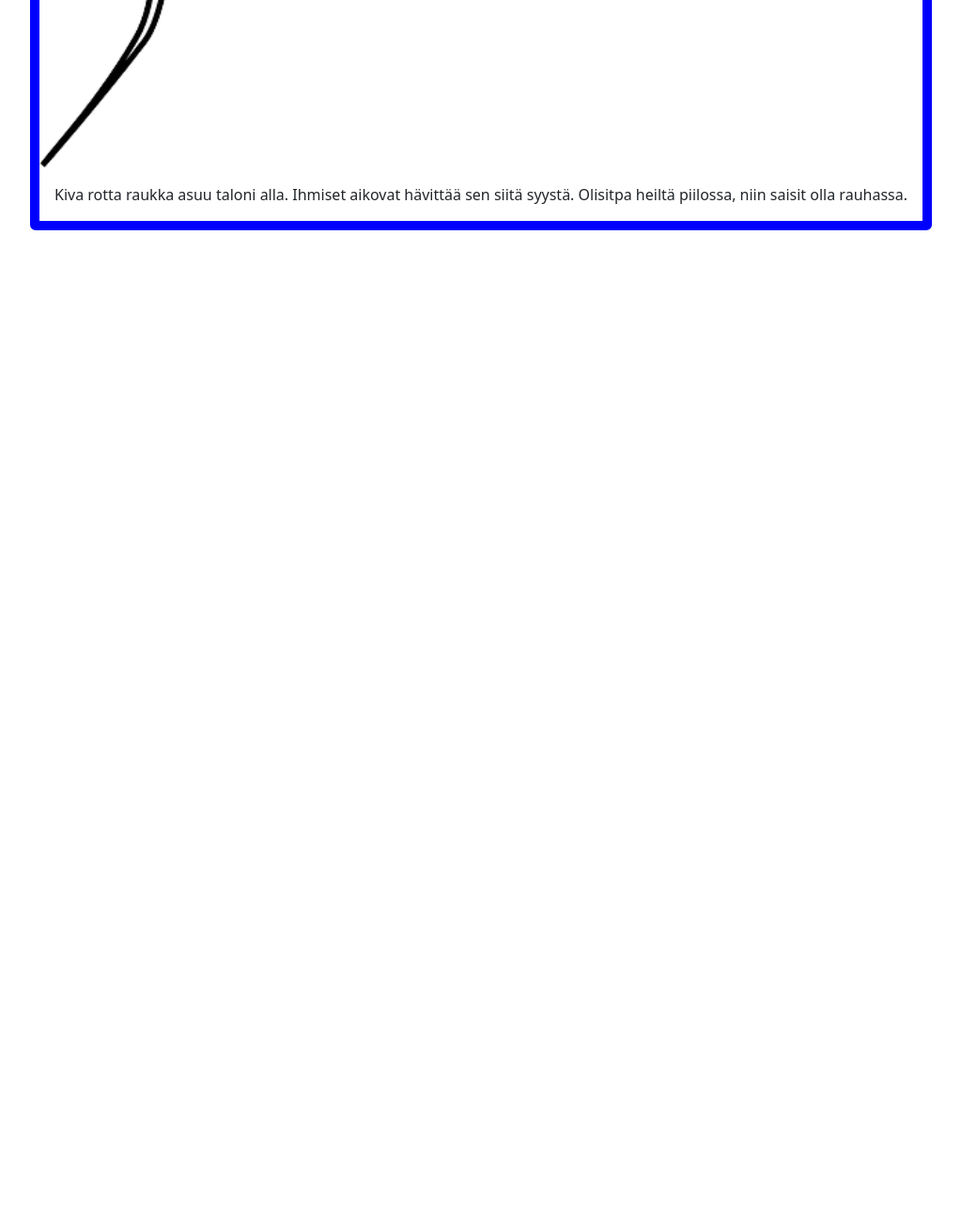
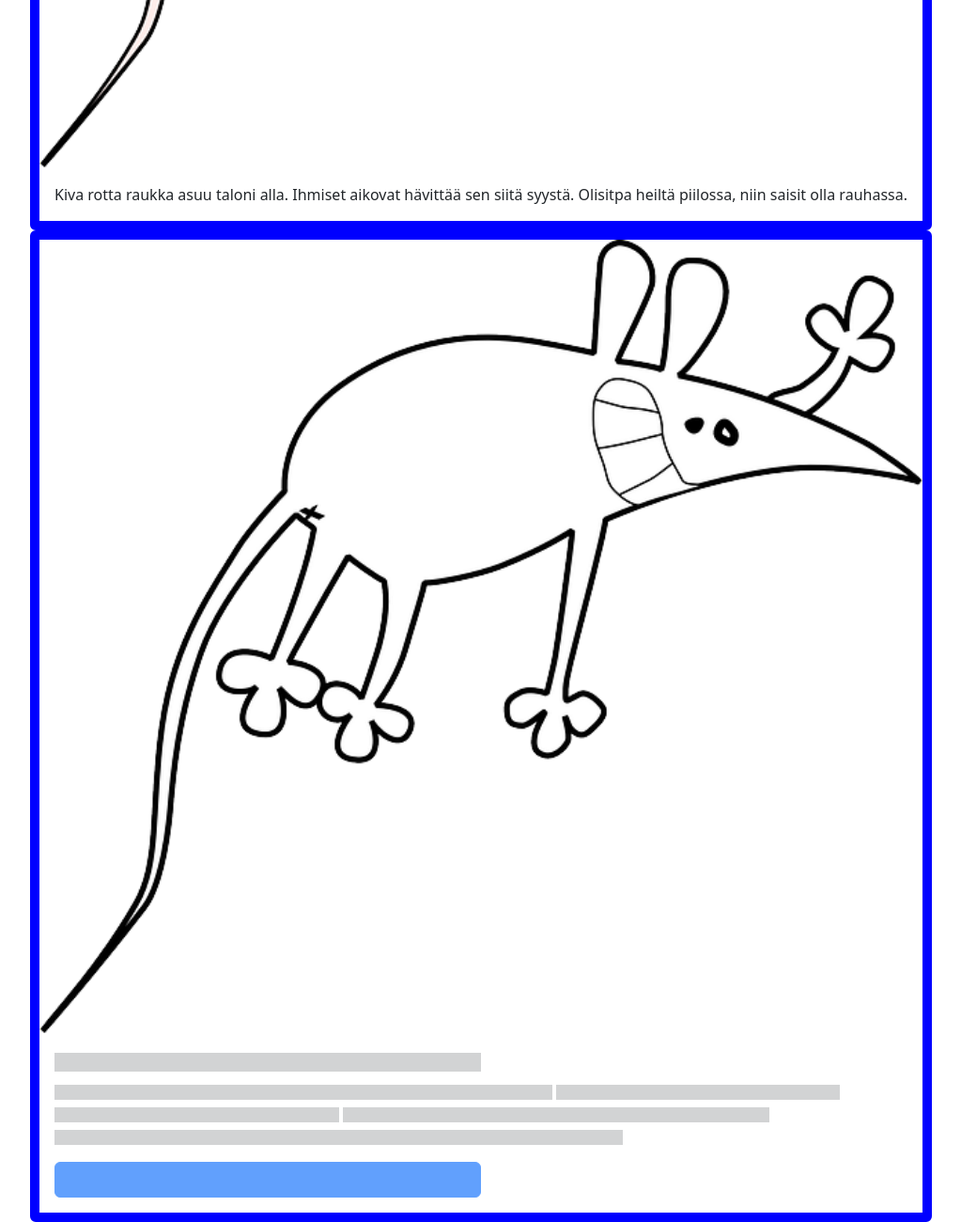
Before and after one commit to bhq688/bhq688.github.io, a plain HTML site: page digit/kortit.html in a window 1280 px wide. Shown: the part 776-2076 px from the top of the page at 94% size, without its empty margins (96-1119 px from the left). Before the commit the page ends 1021 px from the top, so only its background shows below. Drawn offline with nearby package versions, Linux system fonts and the light colour scheme.

Commit message:
placeholder

```diff
--- a/digit/kortit.html
+++ b/digit/kortit.html
@@ -52,11 +52,31 @@
     </nav>
 
     <br>
+
+    <!-- kortti -->
+    <div class="card" style="width: 75%; margin-left: 10%; border-width: 10px; border-color: blue;">
+        <img src="mouse.png" class="card-img-top" alt="...">
+        <div class="card-body">
+          <p class="card-text">Kiva rotta raukka asuu taloni alla. Ihmiset aikovat hävittää sen siitä syystä. Olisitpa heiltä piilossa, niin saisit olla rauhassa.</p>
+        </div>
+    </div>
+
+    <!-- Kortti jossa placeholder-->
     <div class="card" style="width: 75%; margin-left: 10%; border-width: 10px; border-color: blue;">
         <img src="mouse2.png" class="card-img-top" alt="...">
         <div class="card-body">
-          <p class="card-text">Kiva rotta raukka asuu taloni alla. Ihmiset aikovat hävittää sen siitä syystä. Olisitpa heiltä piilossa, niin saisit olla rauhassa.</p>
+          <h5 class="card-title placeholder-glow">
+            <span class="placeholder col-6"></span>
+          </h5>
+          <p class="card-text placeholder-glow">
+            <span class="placeholder col-7"></span>
+            <span class="placeholder col-4"></span>
+            <span class="placeholder col-4"></span>
+            <span class="placeholder col-6"></span>
+            <span class="placeholder col-8"></span>
+          </p>
+          <a class="btn btn-primary disabled placeholder col-6" aria-disabled="true"></a>
         </div>
-      </div>
+    </div>
 </body>
 </html>
```
Also changed, not shown: digit/runosivu.html (+1 -1 lines).
